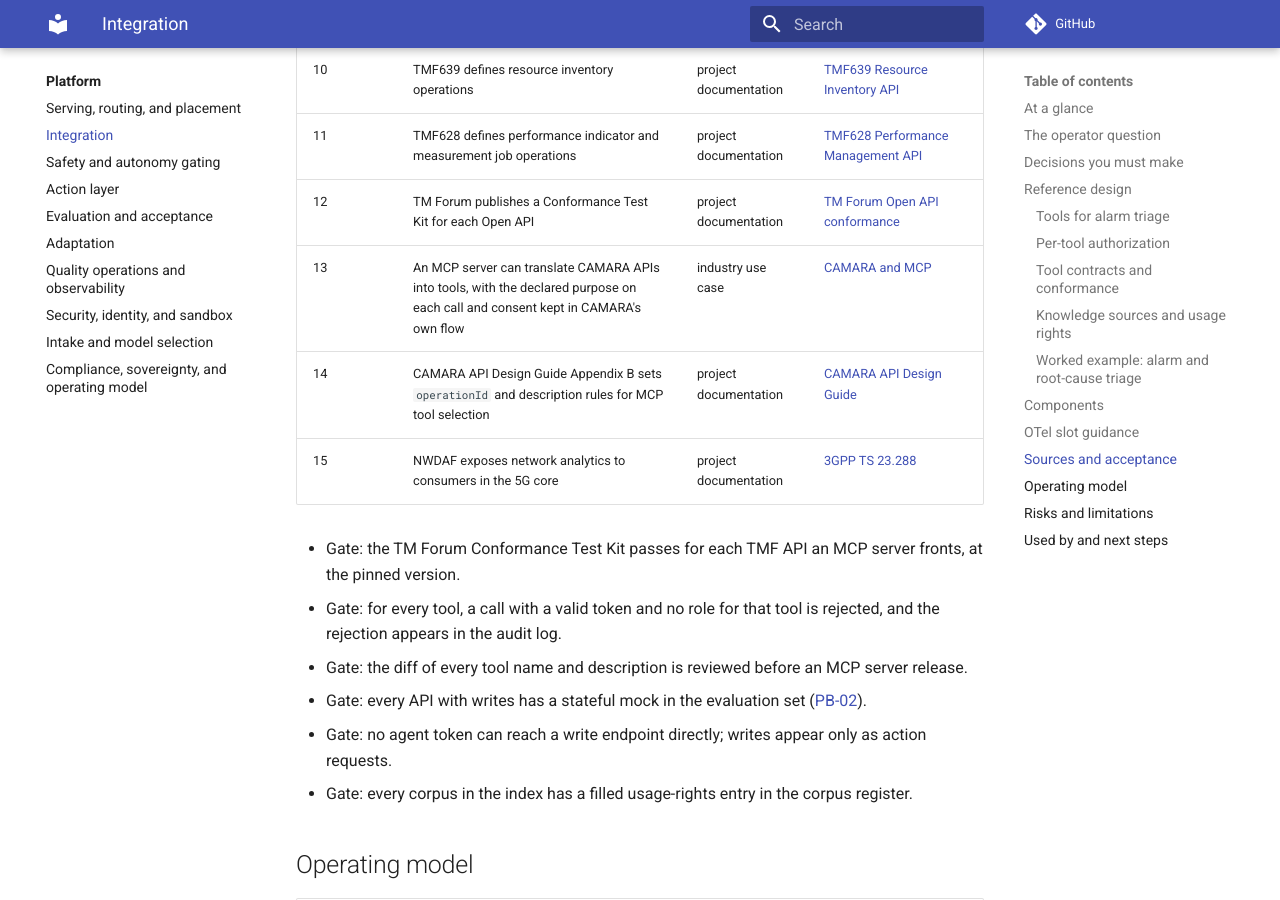
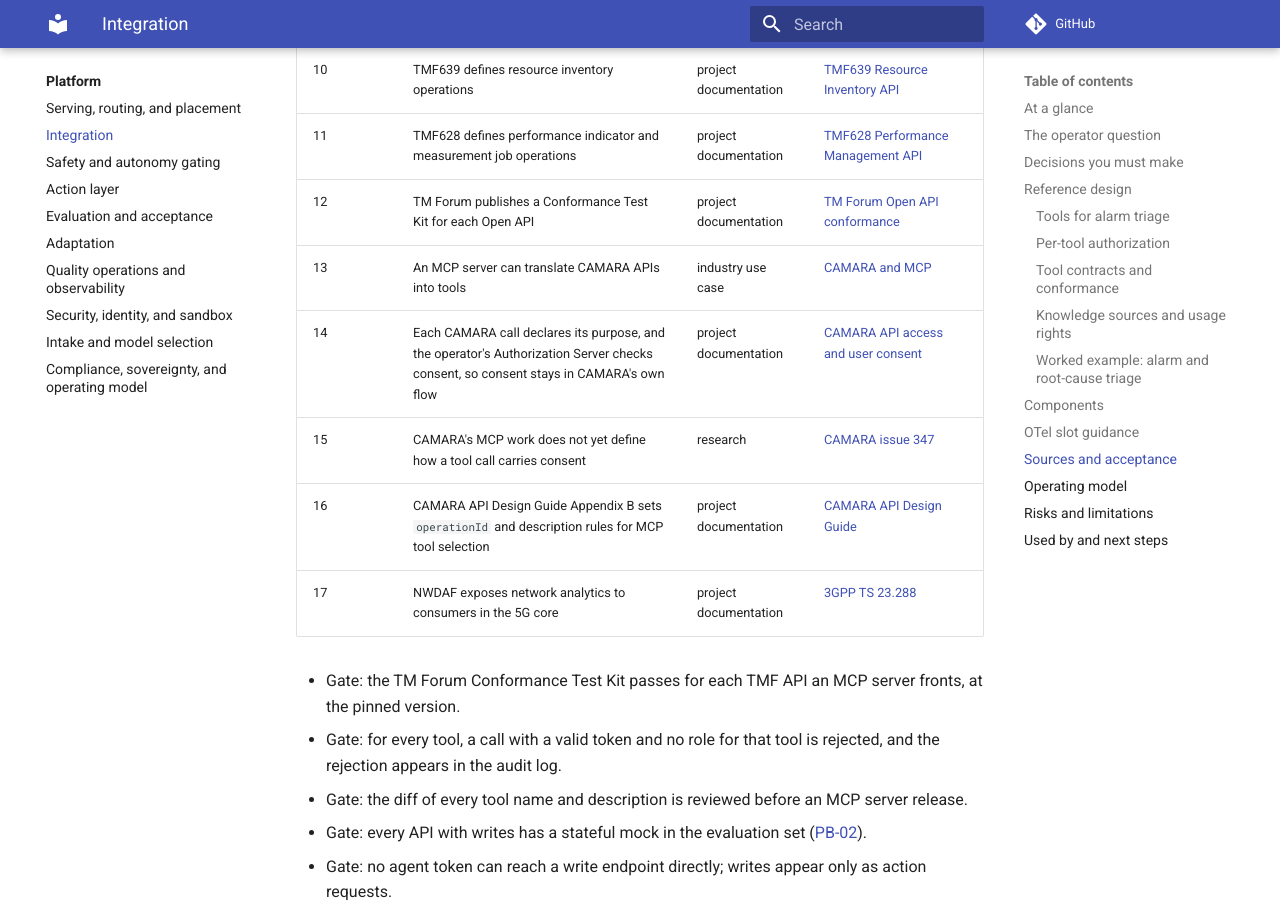
Before and after one commit to ravisharma5/otel-telco-blueprints, an MkDocs documentation site: the page built from platform/integration/README.md, in a window 1280 px wide and 900 px high, scrolled down 7511 px. Built offline with MkDocs 1.6.1 and Material for MkDocs 9.7.7, drawn with Linux system fonts in a browser that asks for light colours; comment, search, counter and statistics services are not loaded.

Commit message:
fix(platform): source the CAMARA consent note to the identity and consent issue
- Cite CAMARA IdentityAndConsentManagement issue 347 for the consent claims on the integration and compliance pages
- Keep the CAMARA MCP press release for the claims it makes, and back the declared-purpose claim with the CAMARA consent document
- Pin the consent source with tests on both pages

```diff
--- a/platform/integration/README.md
+++ b/platform/integration/README.md
@@ -173,9 +173,11 @@ Each key claim links its source, as set out in [the Sources table](../../framewo
 | 10 | TMF639 defines resource inventory operations | project documentation | [TMF639 Resource Inventory API](https://github.com/tmforum-apis/TMF639_ResourceInventory) |
 | 11 | TMF628 defines performance indicator and measurement job operations | project documentation | [TMF628 Performance Management API](https://github.com/tmforum-apis/TMF628_Performance) |
 | 12 | TM Forum publishes a Conformance Test Kit for each Open API | project documentation | [TM Forum Open API conformance](https://www.tmforum.org/conformance-certification/open-api-conformance/) |
-| 13 | An MCP server can translate CAMARA APIs into tools, with the declared purpose on each call and consent kept in CAMARA's own flow | industry use case | [CAMARA and MCP](https://camaraproject.org/2026/01/12/camara-charts-a-path-for-network-aware-ai-applications-with-mcp/) |
-| 14 | CAMARA API Design Guide Appendix B sets `operationId` and description rules for MCP tool selection | project documentation | [CAMARA API Design Guide](https://github.com/camaraproject/Commonalities/blob/main/documentation/CAMARA-API-Design-Guide.md) |
-| 15 | NWDAF exposes network analytics to consumers in the 5G core | project documentation | [3GPP TS 23.288](https://www.3gpp.org/dynareport/23288.htm) |
+| 13 | An MCP server can translate CAMARA APIs into tools | industry use case | [CAMARA and MCP](https://camaraproject.org/2026/01/12/camara-charts-a-path-for-network-aware-ai-applications-with-mcp/) |
+| 14 | Each CAMARA call declares its purpose, and the operator's Authorization Server checks consent, so consent stays in CAMARA's own flow | project documentation | [CAMARA API access and user consent](https://github.com/camaraproject/IdentityAndConsentManagement/blob/main/documentation/CAMARA-API-access-and-user-consent.md) |
+| 15 | CAMARA's MCP work does not yet define how a tool call carries consent | research | [CAMARA issue 347](https://github.com/camaraproject/IdentityAndConsentManagement/issues/347) |
+| 16 | CAMARA API Design Guide Appendix B sets `operationId` and description rules for MCP tool selection | project documentation | [CAMARA API Design Guide](https://github.com/camaraproject/Commonalities/blob/main/documentation/CAMARA-API-Design-Guide.md) |
+| 17 | NWDAF exposes network analytics to consumers in the 5G core | project documentation | [3GPP TS 23.288](https://www.3gpp.org/dynareport/23288.htm) |
 
 - Gate: the TM Forum Conformance Test Kit passes for each TMF API an MCP server fronts, at the pinned version.
 - Gate: for every tool, a call with a valid token and no role for that tool is rejected, and the rejection appears in the audit log.
```
Also changed, not shown: other parts of platform/integration/README.md (+1 -1 lines), platform/compliance-operating-model/README.md (+5 -4 lines), 1 other file.
